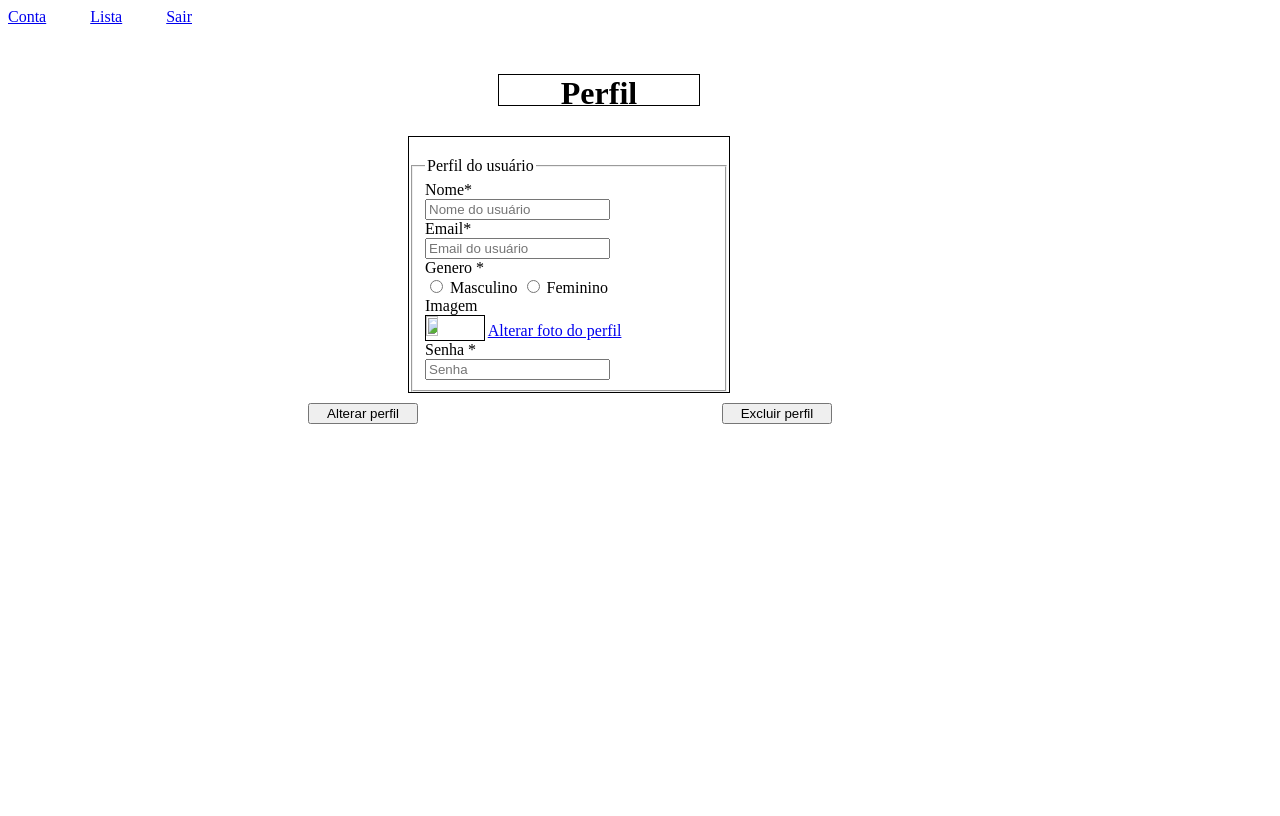
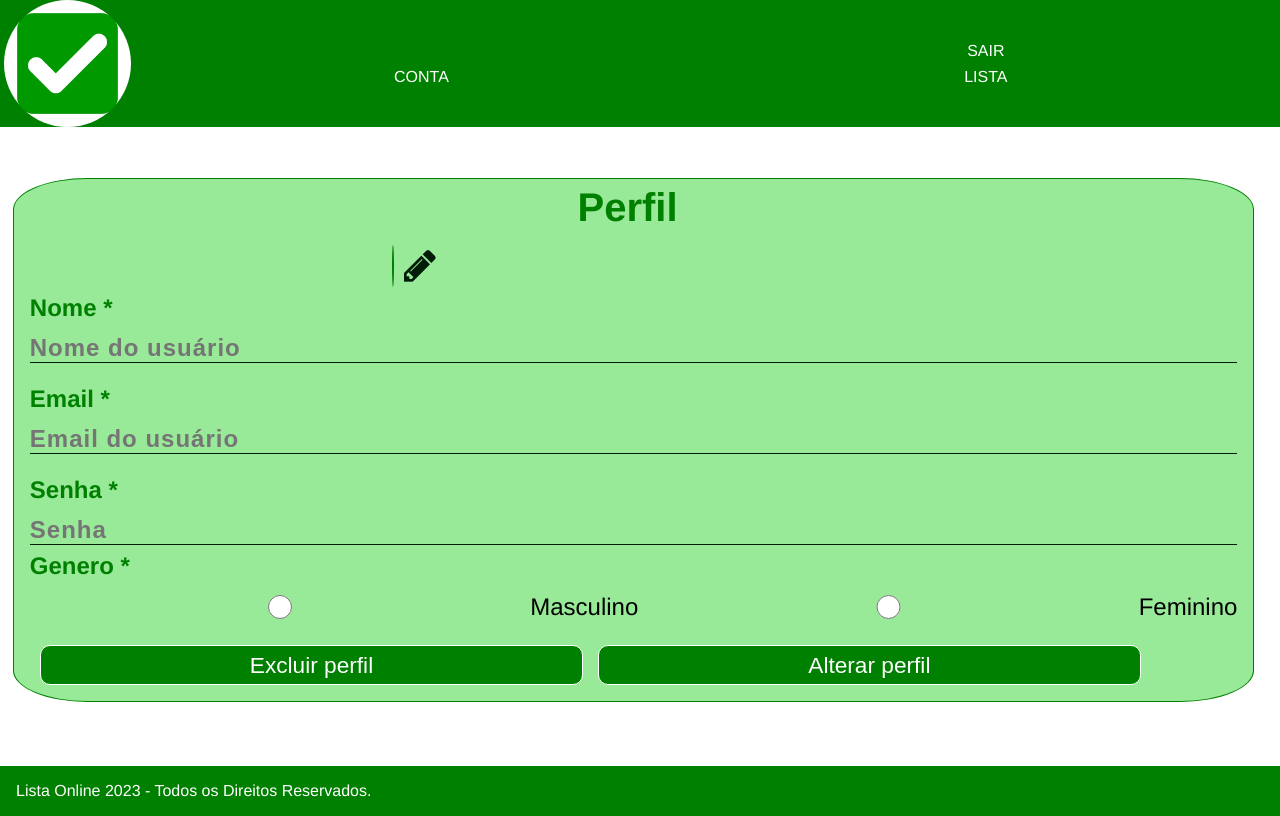
Before and after one commit to marcelo-belotto/lista-online, a PHP site: page /listaonline/view/tbusuario/perfil.html in a window 1280 px wide. Before the commit the page ends 424 px from the top, so only its background shows below. Run offline with PHP 8.4, Linux system fonts and the light colour scheme; data that the repository does not hold is empty.

Commit message:
finalizado css

```diff
--- a/listaonline/view/home.css
+++ b/listaonline/view/home.css
@@ -14,6 +14,7 @@ body,
 html {
   min-height: 100vh;
   position: relative;
+  font-family: "Gill Sans Extrabold", Helvetica, sans-serif;
 }
 
 .logo {
--- a/listaonline/view/tbusuario/perfil.html
+++ b/listaonline/view/tbusuario/perfil.html
@@ -5,43 +5,76 @@
     <meta charset="UTF-8">
     <meta http-equiv="X-UA-Compatible" content="IE=edge">
     <meta name="viewport" content="width=device-width, initial-scale=1.0">
+    <link rel="stylesheet" type="text/css" href="../home.css">
     <link rel="stylesheet" type="text/css" href="./usuario.css">
     <title>Perfil</title>
 </head>
 
 <body onload="readPerfil()">
-    <a href="../tbconta/conta.html">Conta</a>&nbsp;&nbsp;&nbsp;&nbsp;&nbsp;&nbsp;&nbsp;&nbsp;&nbsp;&nbsp;
-    <a href="../tbtipo_lista/tipo-lista.html">Lista</a>&nbsp;&nbsp;&nbsp;&nbsp;&nbsp;&nbsp;&nbsp;&nbsp;&nbsp;&nbsp;
-    <a href="../tbusuario/login/login.html" onclick="limpaLocalStorage()">Sair</a><br><br>
-    <h1>Perfil</h1>
-    <form action="" method="POST" enctype="multipart/form-data">
-        <fieldset>
-            <legend>Perfil do usuário</legend>
-            <label>Nome*<br>
+    <header class="menu__principal">
+        <img class="logo" src="../img/logo2.jpg" alt="">
+        <nav class="menu__navegacao">
+            <div class="item-menu-linha">
+                <a href="#" class="item-menu"></a>
+                <a href="../tbusuario/login/login.html" onclick="limpaLocalStorage()" class="item-menu">Sair</a>
+            </div>
+            <div class="item-menu-linha">
+                <a href="../tbconta/conta.html" class="item-menu">Conta</a>
+                <a href="../tbtipo_lista/tipo-lista.html" class="item-menu">Lista</a>
+            </div>
+        </nav>
+    </header>
+
+    <div class="divlogin">
+        <h1>Perfil</h1>
+        <form action="" method="POST" enctype="multipart/form-data">
+
+            <div class="inputForm">
+                <article>
+                    <img class="imgusu" id="exibir" src="" alt="">
+                    <i class="fa fa-pencil" aria-hidden="true" onclick="passaIdUrl()"></i>
+                </article>
+            </div>
+
+            <div class="inputForm">
                 <input type="text" placeholder="Nome do usuário" id="nome_usuario">
-            </label><br>
-            <label>Email*<br>
+                <label>Nome *</label>
+            </div>
+
+            <div class="inputForm">
                 <input type="email" placeholder="Email do usuário" id="email_usuario">
-            </label><br>
-            <label>Genero *<br>
-                <input type="radio" id="generom" name="generoradio" value="M">
-                <label for="masculino">Masculino</label>
-                <input type="radio" id="generof" name="generoradio" value="F">
-                <label for="feminino">Feminino</label>
-            </label><br>
+                <label>Email *</label>
+            </div>
 
-            <label id="p">Imagem<br>
-                <img id="exibir" src="" alt="">
-                <a href="#" onclick="passaIdUrl()">Alterar foto do perfil</a>
-            </label><br>
+            <div class="inputForm">
+                <input type="password" placeholder="Senha" id="senha" maxlength="6">
+                <label>Senha *</label>
+            </div>
 
-            <label>Senha *<br>
-                <input type="password" placeholder="Senha" id="senha" maxlength="6">
-            </label>
-        </fieldset>
-    </form>
-    <button onclick="alterarPerfil()">Alterar perfil</button>
-    <button onclick="excluirPerfil()">Excluir perfil</button>
+            <div class="inputForm">
+                <aside>
+                    <input type="radio" id="generom" name="generoradio" value="M">
+                    <legend for="masculino">Masculino</legend>
+                    <input type="radio" id="generof" name="generoradio" value="F">
+                    <legend for="feminino">Feminino</legend>
+                    <label class="genero">Genero *</label>
+                </aside>
+            </div>
+        </form>
+        <button class="deletar" onclick="excluirPerfil()">Excluir perfil</button>
+        <button class="alterar" onclick="alterarPerfil()">Alterar perfil</button>
+    </div>
+
+    <footer class="rodape">
+        <div class="rodape__container">
+            <p class="rodape__texto"></p>
+        </div>
+    </footer>
+    <script>
+        let data = new Date();
+        data = data.getFullYear();
+        document.querySelector(".rodape__texto").innerHTML = `Lista Online ${data} - Todos os Direitos Reservados.`;
+    </script>
 </body>
 <script src="./usuario.js"></script>
 
--- a/listaonline/view/tbusuario/usuario.css
+++ b/listaonline/view/tbusuario/usuario.css
@@ -1,56 +1,178 @@
 @import "https://maxcdn.bootstrapcdn.com/font-awesome/4.7.0/css/font-awesome.min.css";
 
-h1 {
-    width: 200px;
-    height: 30px;
+h1,
+h2 {
+    margin: -10px 0 15px 0;
+    font-size: 30pt;
+    width: 99%;
     text-align: center;
-    margin: 30px 0 0 490px;
-    border: 1px solid;
+    color: #008000;
 }
 
-form {
-    width: 320px;
-    height: auto;
-    border: 1px solid;
-    margin: 30px 0 0 400px;
+h2 {
+    font-size: 25pt;
 }
 
-fieldset {
-    margin-top: 20px;
+.logo {
+    margin: 0;
+    width: 10%;
+    height: auto;
+    border-radius: 100%
 }
 
-img {
-    width: 20%;
-    height: 20%;
-    border: 1px solid;
+.divlogin {
+    border: 1px solid #008000;
+    width: 97%;
+    height: auto;
+    padding: 2, 5rem;
+    box-sizing: border-box;
+    padding: 1rem;
+    background: #98e998;
+    border-radius: 6%;
+    margin: 4% 1% 5% 1%;
+    /* opacity: 0.10; */
 }
 
-p {
-    color: blue;
-    border: 1px solid;
+.divlogin .inputForm {
+    position: relative;
 }
 
-button {
-    width: 110px;
-    margin: 10px 0 10px 300px;
+.divlogin .inputForm input {
+    width: 100%;
+    border: #008000;
+    padding: 2rem 0 0;
+    font-size: 1rem;
+    color: rgb(1, 29, 7);
+    letter-spacing: 0.062rem;
+    margin-bottom: 1.875rem;
+    border: none;
+    border-bottom: 0.065rem solid rgb(1, 29, 7);
+    outline: none;
+    background: transparent;
+    top: -0.125rem;
+    left: 0;
+    color: rgb(1, 29, 7);
+    font-size: 1.5rem;
+    font-weight: 700;
 }
 
-table,
-td,
-th {
-    border: 1px solid;
+.divlogin .inputForm label {
+    position: absolute;
+    top: 0;
+    left: 0;
+    bottom: 0;
+    padding: -04.025rem 100% 0 0;
+    font-size: 1.2rem;
+    color: #fff;
+    pointer-events: none;
+    transition: 0.5s;
 }
 
-.edi,
-.del,
-.sal,
-.can {
-    margin: 0 3px 0 3px;
-    padding: 0;
-    width: 30px;
-    height: 20px;
+.divlogin .inputForm input:focus~label,
+.divlogin .inputForm input:valid~label,
+.divlogin .inputForm input:not([value=""])~label {
+    top: -0.525rem;
+    left: 0;
+    color: #008000;
+    font-weight: 700;
+    font-size: 1.5rem;
 }
 
-.div {
-    display: none;
+aside {
+    margin-top: 10px;
+    width: 100%;
+    height: 50px;
+    display: inline-flex;
 }
+
+.genero {
+    width: 100%;
+    border: none;
+    margin-top: -15px;
+}
+
+legend {
+    margin-top: 8px;
+    font-size: 18pt;
+}
+
+input[type="radio"] {
+    margin-top: 10px;
+    border: 1px solid;
+    height: 24px;
+    font-size: 26pt;
+}
+
+article {
+    width: 100%;
+    height: auto;
+    margin-bottom: 15px;
+    display: inline-flex;
+}
+
+.imgusu {
+    max-width: 130px;
+    max-height: 140px;
+    width: auto;
+    height: auto;
+    margin-left: 30%;
+    border-radius: 100%;
+    border: 1px solid #008000;
+}
+
+.novaimg {
+    border: 1px solid;
+    width: 100%;
+    height: 50%;
+}
+
+.escolherimg {
+    font-size: 10pt;
+}
+
+input[type="file"] {
+    border: 1px solid;
+    background: #006699;
+    width: 100%;
+    height: 40px;
+}
+
+i {
+    margin: 2px 0 0 10px;
+}
+
+.fa-pencil {
+    color: rgb(1, 29, 7);
+    font-size: 28pt;
+    height: 40px;
+}
+
+.deletar,
+.alterar {
+    border: 1px solid;
+    margin: 10px 0 0 10px;
+    width: 45%;
+    height: 40px;
+    background: #008000;
+    color: white;
+    font-size: 17pt;
+    border-radius: 10px;
+}
+
+.cadastrar {
+    border: 1px solid;
+    margin: 0;
+    width: 100%;
+    height: 40px;
+    background: #008000;
+    color: white;
+    font-size: 17pt;
+    border-radius: 10px;
+}
+
+.rodape {
+    width: 100%;
+    position: absolute;
+    bottom: -1rem;
+    left: 0;
+}
```
Also changed, not shown: listaonline/view/contato/contato.css (+7 -4 lines), listaonline/view/contato/contato.html (+7 -4 lines), listaonline/view/quemsomos/quemsomos.css (+16 -7 lines), listaonline/view/tbconta/conta.css (+18 -17 lines), listaonline/view/tbconta/conta.html (+6 -3 lines), listaonline/view/tbitens/itens.css (+17 -16 lines), listaonline/view/tbtipo_lista/tipo-lista.css (+17 -16 lines), listaonline/view/tbtipo_lista/tipo-lista.html (+4 -5 lines), listaonline/view/tbusuario/cadastrar.html (+53 -21 lines), listaonline/view/tbusuario/foto/foto.css (added, +76 -0 lines), listaonline/view/tbusuario/foto/fotohtml.php (+37 -10 lines), listaonline/view/tbusuario/login/login.css (+33 -16 lines), listaonline/view/tbusuario/login/login.html (+3 -22 lines), listaonline/view/tbusuario/login/login.js (+9 -6 lines).
